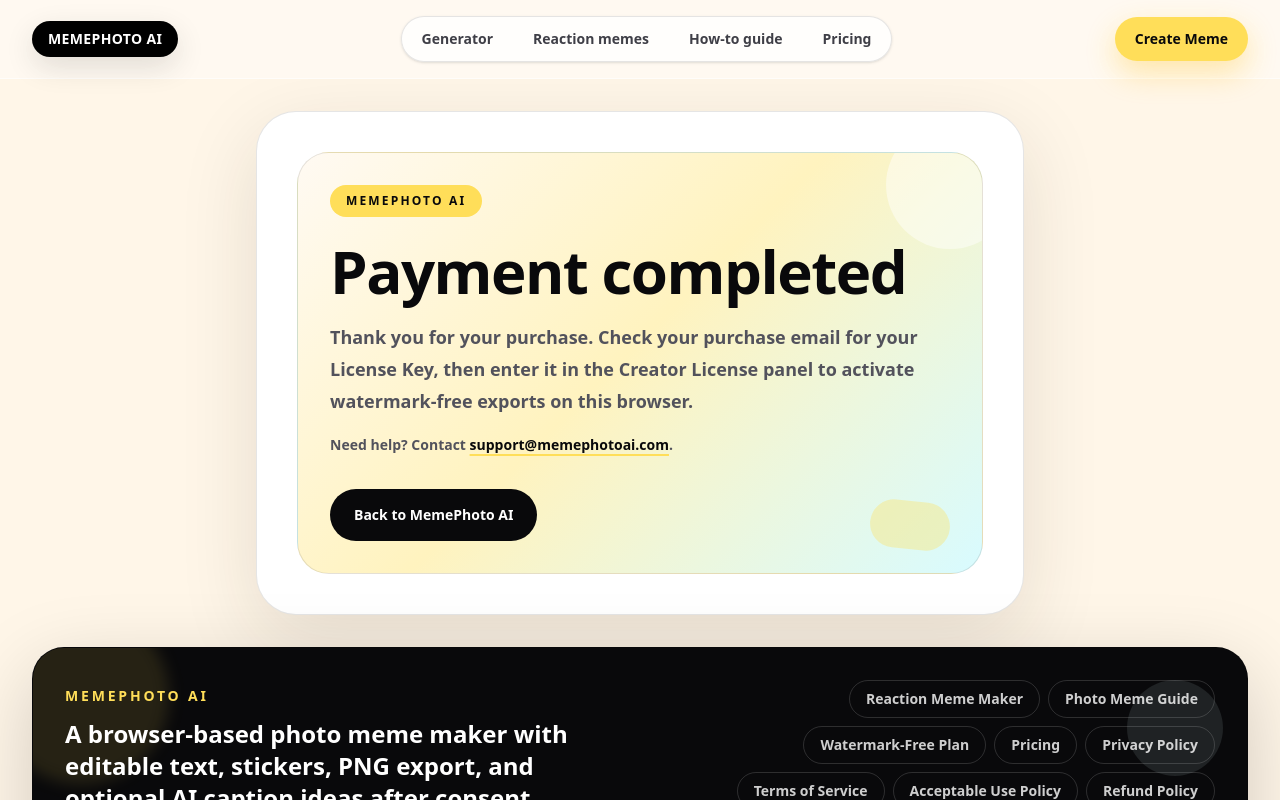
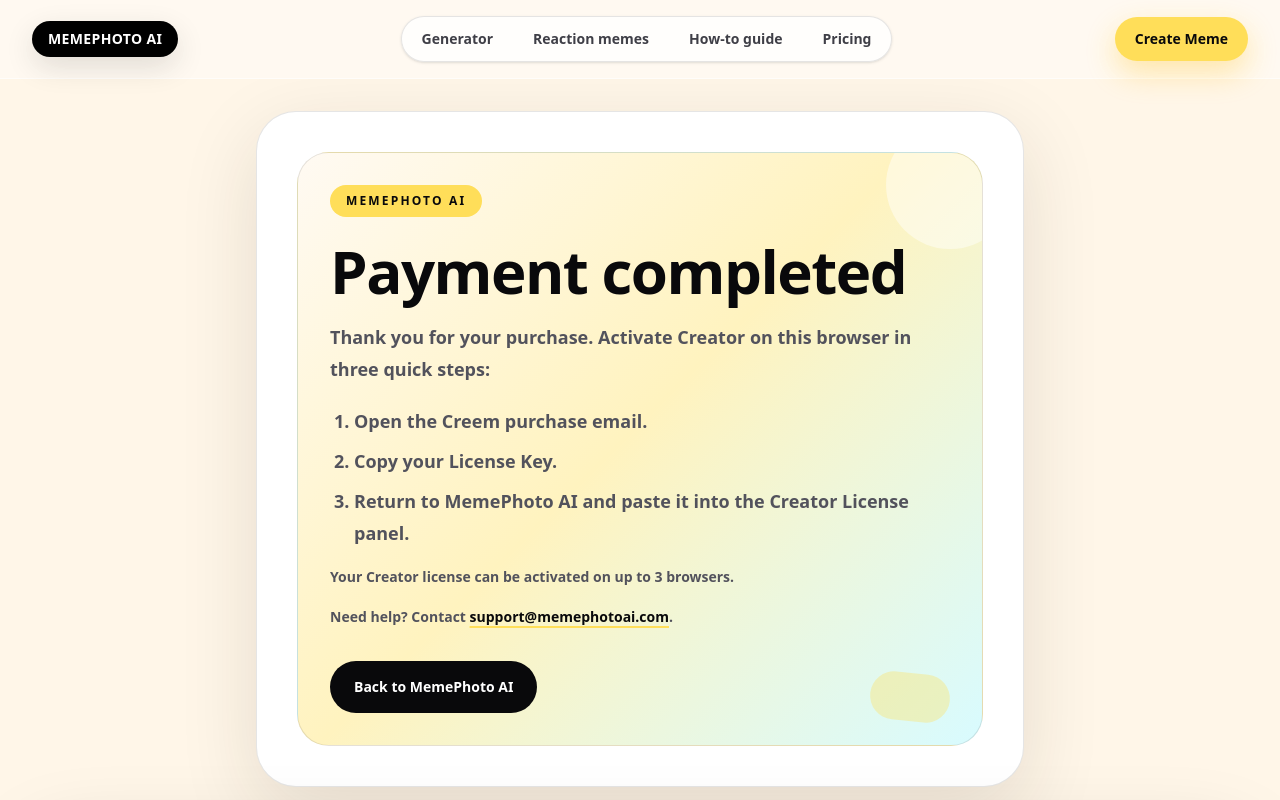
Before and after one commit to fanzulyx2s-cyber/meme-generator-from-photo, a Next.js app: page /success in a window 1280 px wide. Shown: the top 800 px of the page. Built offline with nearby package versions, Linux system fonts and the light colour scheme.

Commit message:
feat: clarify Creator purchase and activation

```diff
--- a/src/app/pricing/page.tsx
+++ b/src/app/pricing/page.tsx
@@ -68,6 +68,11 @@
       "Click the Creator Plan button and complete your payment securely through Creem.",
   },
   {
+    question: "How do I activate Creator after purchase?",
+    answer:
+      "Open the Creem purchase email, copy the License Key, then return to MemePhoto AI and paste it into the Creator License panel. Your license can be activated on up to 3 browsers.",
+  },
+  {
     question: "Do you store uploaded photos?",
     answer:
       "Manual editing stays in your browser. Optional AI captions only send a compressed copy after consent; MemePhoto AI does not intentionally save that image in an application database.",
@@ -112,7 +117,12 @@
               ))}
             </ul>
             {plan.href === "creem" ? (
-              <CreatorCheckoutButton>{plan.cta}</CreatorCheckoutButton>
+              <>
+                <CreatorCheckoutButton>{plan.cta}</CreatorCheckoutButton>
+                <p className="relative mt-3 max-w-sm text-xs font-semibold leading-5 text-zinc-700">
+                  Secure checkout by Creem. After payment, your License Key is sent by email.
+                </p>
+              </>
             ) : plan.href ? (
               <Link
                 href={plan.href}
--- a/src/app/success/page.tsx
+++ b/src/app/success/page.tsx
@@ -28,9 +28,19 @@
               Payment completed
             </h1>
             <p className="relative mt-5 max-w-2xl text-lg font-semibold leading-8 text-zinc-600">
-              Thank you for your purchase. Check your purchase email for your
-              License Key, then enter it in the Creator License panel to
-              activate watermark-free exports on this browser.
+              Thank you for your purchase. Activate Creator on this browser in
+              three quick steps:
+            </p>
+            <ol className="relative mt-5 list-decimal space-y-2 pl-6 text-lg font-semibold leading-8 text-zinc-600">
+              <li>Open the Creem purchase email.</li>
+              <li>Copy your License Key.</li>
+              <li>
+                Return to MemePhoto AI and paste it into the Creator License
+                panel.
+              </li>
+            </ol>
+            <p className="relative mt-4 max-w-2xl text-sm font-semibold leading-6 text-zinc-600">
+              Your Creator license can be activated on up to 3 browsers.
             </p>
             <p className="relative mt-4 max-w-2xl text-sm font-semibold leading-6 text-zinc-600">
               Need help? Contact{" "}
--- a/src/components/meme-generator.tsx
+++ b/src/components/meme-generator.tsx
@@ -2733,6 +2733,9 @@
             <p className="mt-3 text-sm font-semibold leading-6 text-zinc-600">
               Creator keeps your original canvas resolution and removes the MemePhoto AI platform watermark. Free downloads stay unlimited with a watermark and a maximum 1080px edge.
             </p>
+            <p className="mt-3 text-sm font-bold text-zinc-700">
+              $9 one-time purchase — not a subscription.
+            </p>
             <div className="mt-6 flex flex-col gap-3 sm:flex-row">
               <a
                 href="/pricing"
```
Also changed, not shown: 2 other files (tests, documents, lock files or other folders).
